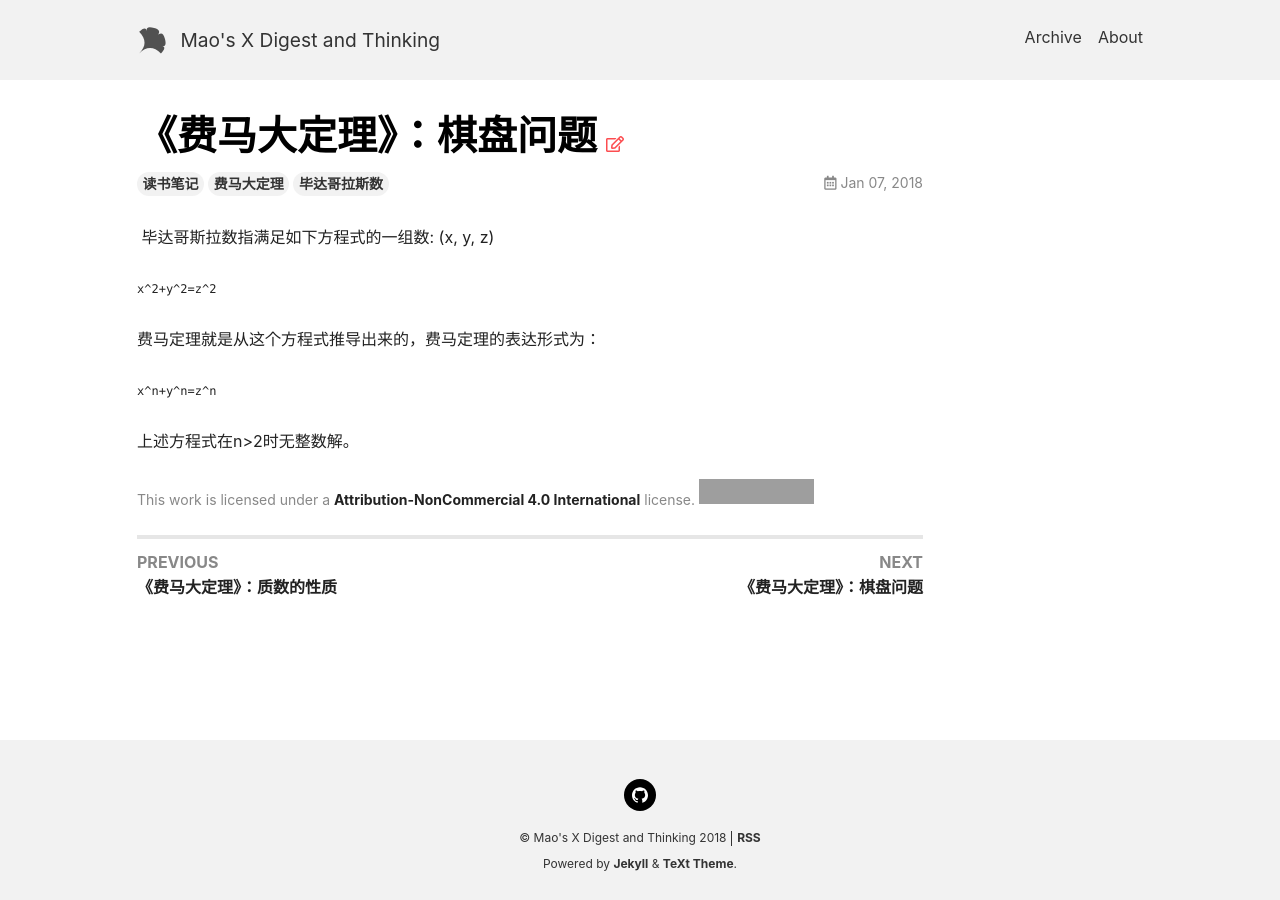
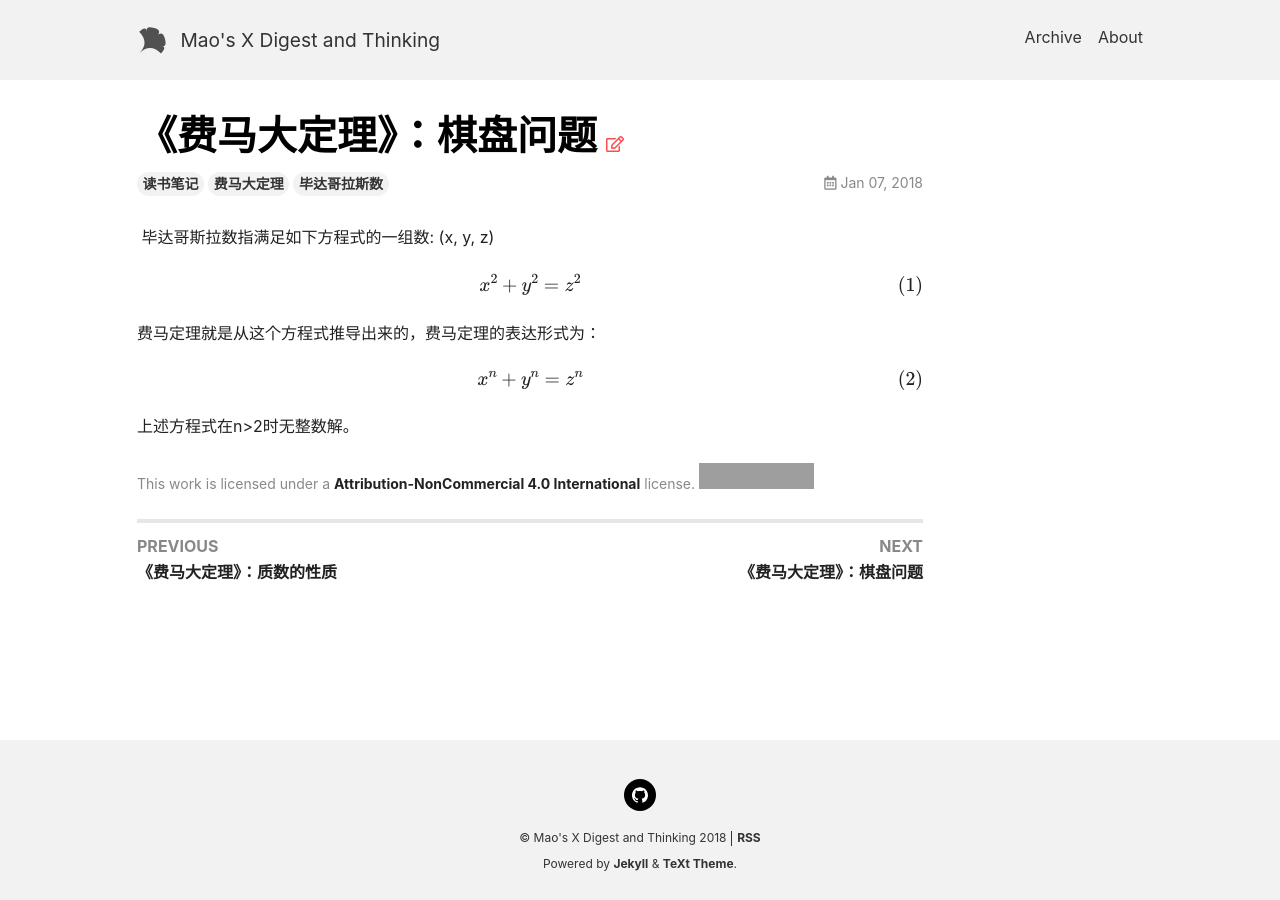
Before and after one commit to ibusybox/x, a Jekyll site: the page built from _posts/2018-1-7-费马大定理-毕达哥拉斯数.md, in a window 1280 px wide. Built offline with Jekyll 4.4.1, drawn with Linux system fonts in a browser that asks for light colours; nearby versions of some CDN libraries; formulas are drawn with MathJax 3; grey boxes are pictures that could not be loaded.

Commit message:
enbale mathjax

````diff
--- a/_config.yml
+++ b/_config.yml
@@ -82,7 +82,7 @@ toc:
 ##############################
 ## Mathjax
 mathjax: true # false (default), true
-mathjax_autoNumber: # false (default), true
+mathjax_autoNumber: true # false (default), true
 
 ## Mermaid
 mermaid: # false (default), true
--- a/_posts/2018-1-7-费马大定理-毕达哥拉斯数.md
+++ b/_posts/2018-1-7-费马大定理-毕达哥拉斯数.md
@@ -7,14 +7,10 @@ tags: 读书笔记 费马大定理 毕达哥拉斯数
 [![](/images/painting/s24562968.jpg)](https://book.douban.com/subject/20494401/)
 毕达哥斯拉数指满足如下方程式的一组数: (x, y, z)
 
-```mathjax
-x^2+y^2=z^2
-```
+$$x^2+y^2=z^2$$
 
 费马定理就是从这个方程式推导出来的，费马定理的表达形式为：
 
-```mathjax
-x^n+y^n=z^n
-```
+$$x^n+y^n=z^n$$
 
 上述方程式在n>2时无整数解。
````
Also changed, not shown: _posts/2018-07-21-文明之光-第三册读书笔记.md (+71 -0 lines), _posts/2018-08-09-黑洞.md (added, +5 -0 lines).
